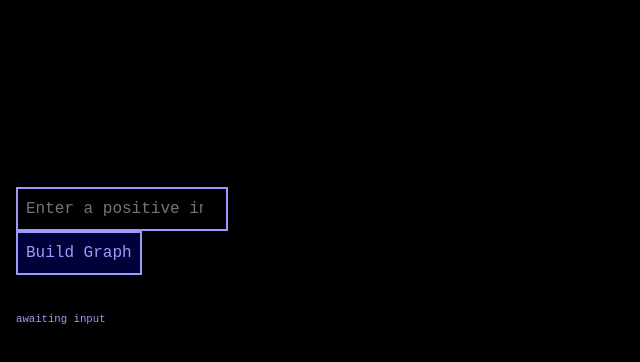
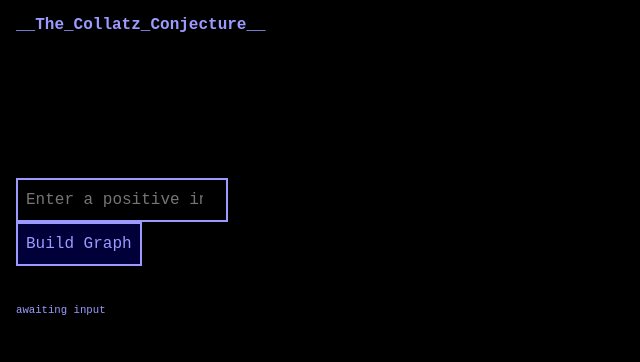
Before and after one commit to blodsvorr/Collatz_Conjecture, a plain HTML site: page index.html in a window 1280 px wide. Shown: the whole page, without its empty margins (0-640 px from the left). Drawn offline with Linux system fonts and the light colour scheme.

Commit message:
Update style.css

```diff
--- a/style.css
+++ b/style.css
@@ -12,6 +12,12 @@ body {
 div {
   position: relative;
   display: inkine-block;
+}
+
+h2 {
+  font-family: monospace;
+  color: #9c9aff;
+  font-size: 12pt;
 }
 
 .coco {
```
